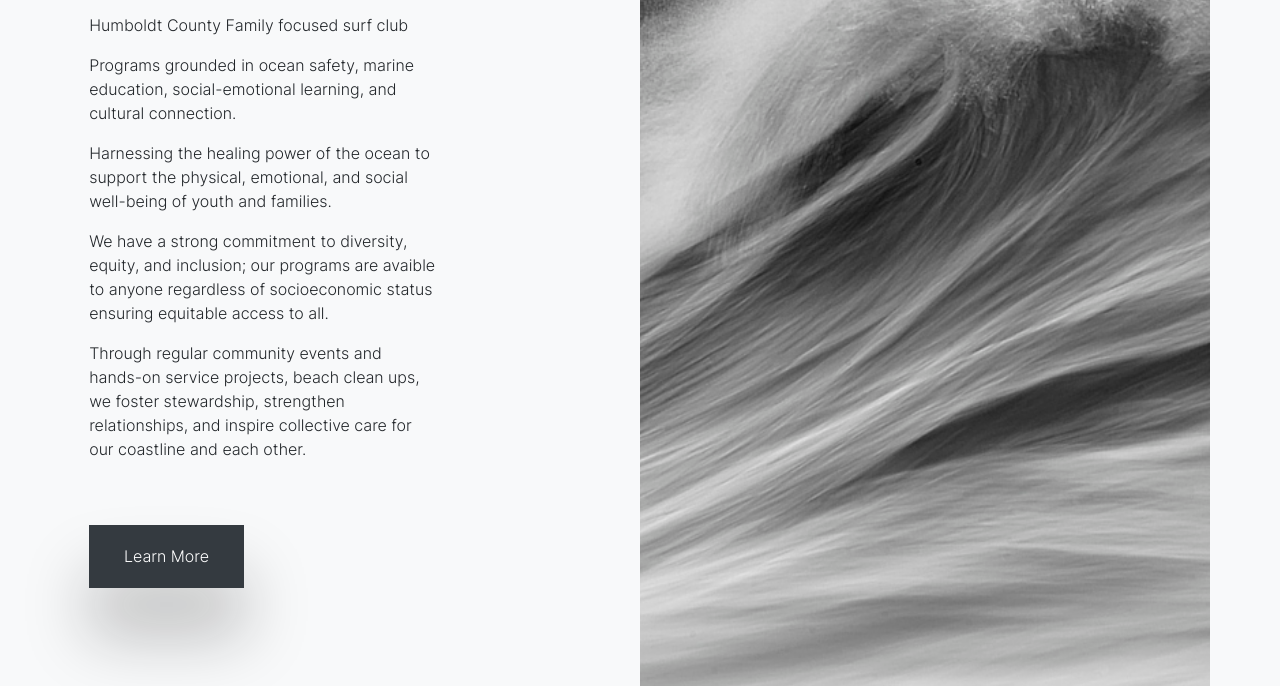
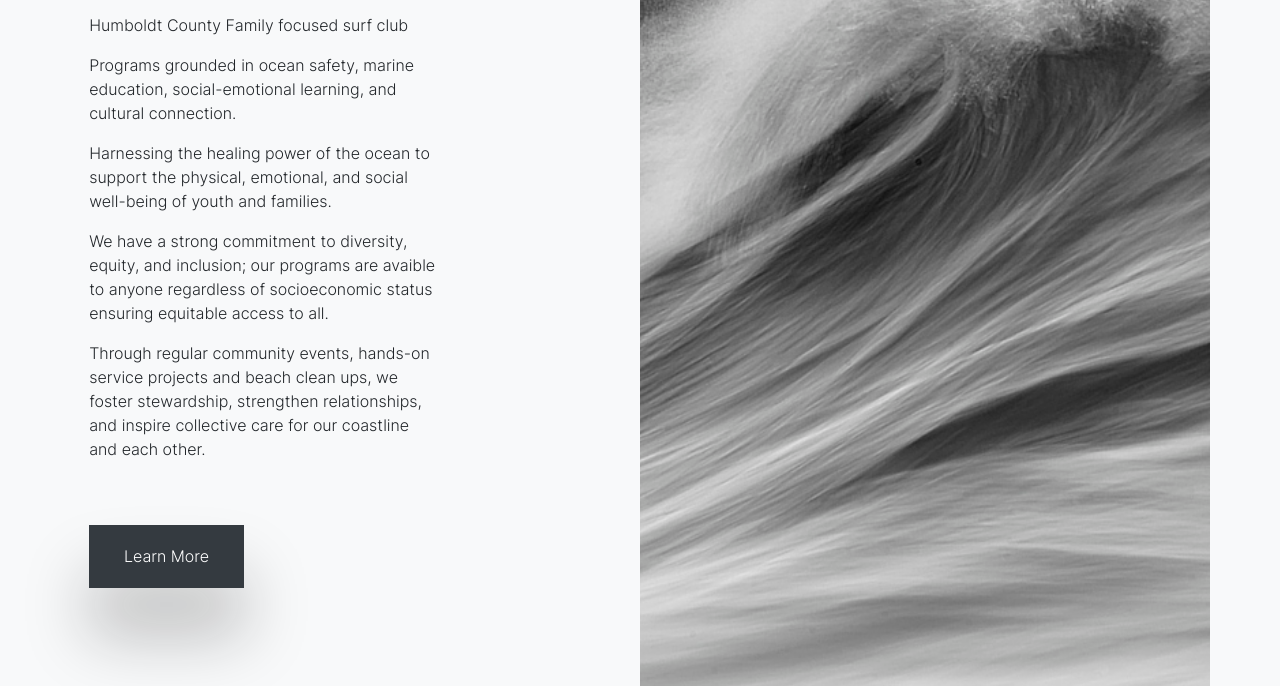
Before and after one commit to jeromechenette/rising-tide, a plain HTML site: page index.html in a window 1280 px wide. Shown: the part 411-1097 px from the top of the page. Drawn offline with Linux system fonts and the light colour scheme.

```diff
--- a/index.html
+++ b/index.html
@@ -119,7 +119,7 @@
       <p>Programs grounded in ocean safety, marine education, social-emotional learning, and cultural connection. </p>
       <p>Harnessing the healing power of the ocean to support the physical, emotional, and social well-being of youth and families.</p>
       <p>We have a strong commitment to diversity, equity, and inclusion; our programs are avaible to anyone regardless of socioeconomic status ensuring equitable access to all.  </p>
-      <p>Through regular community events and hands-on service projects, beach clean ups, we foster stewardship, strengthen relationships, and inspire collective care for our coastline and each other.</p>
+      <p>Through regular community events, hands-on service projects and beach clean ups, we foster stewardship, strengthen relationships, and inspire collective care for our coastline and each other.</p>
     </div>
 
   </div>
```
